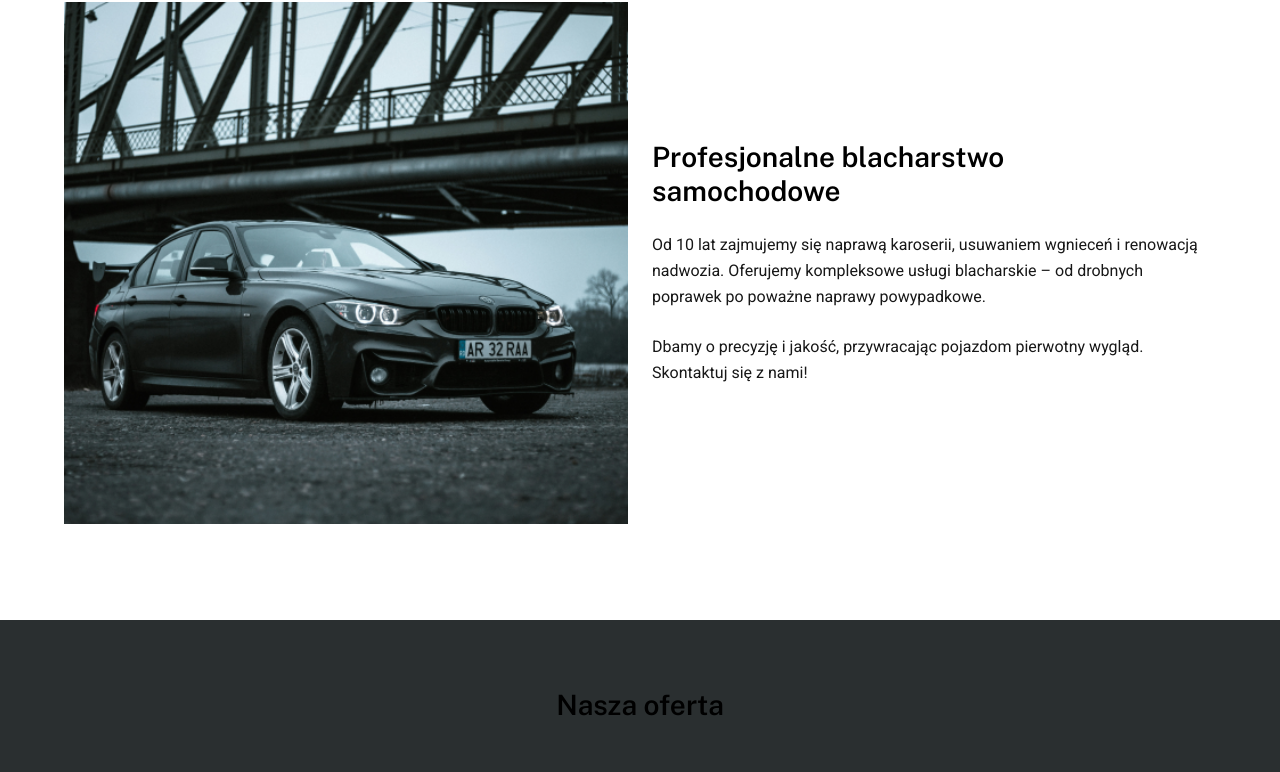
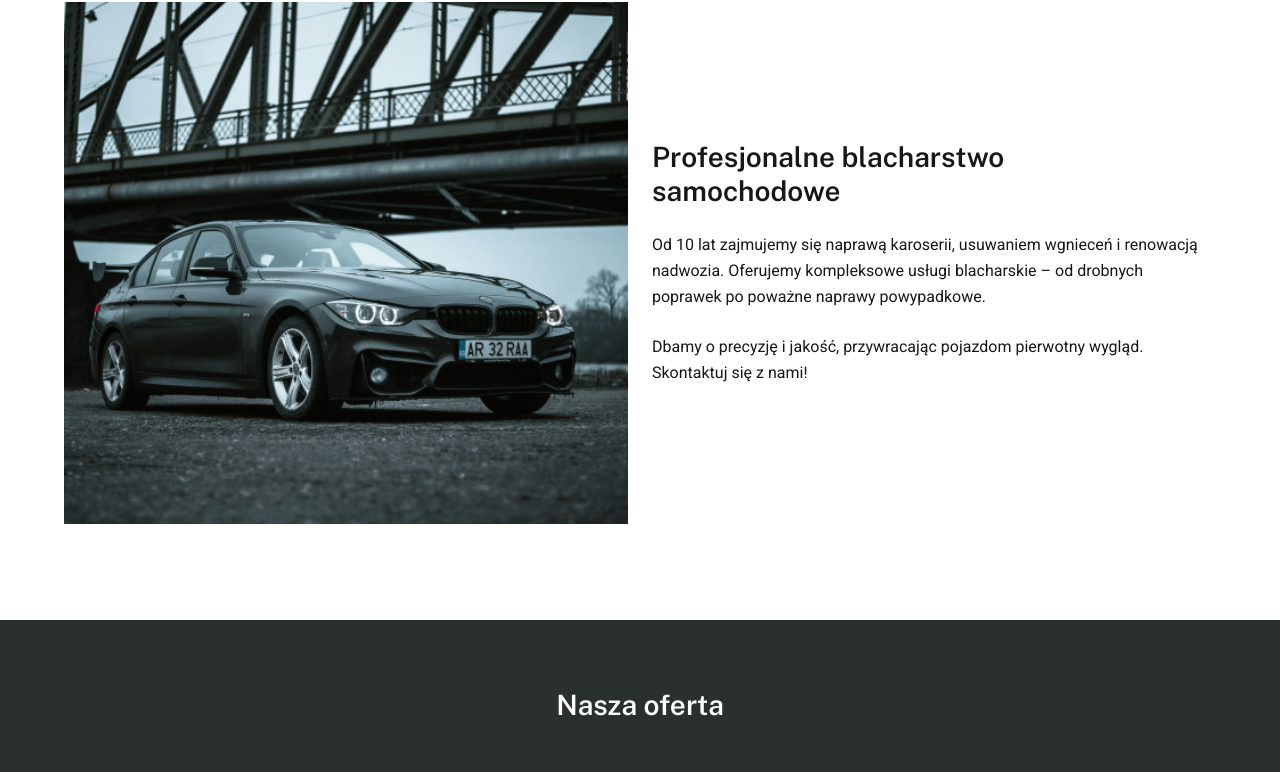
Before and after one commit to WiktoriaBielec/adcar, a Next.js app: page / in a window 1280 px wide. Shown: the part 894-1666 px from the top of the page. Built offline with nearby package versions, Linux system fonts and the light colour scheme.

Commit message:
text color fix

```diff
--- a/src/app/components/ReviewsSection.tsx
+++ b/src/app/components/ReviewsSection.tsx
@@ -27,7 +27,7 @@ export function ReviewsSection() {
   return (
     <section id="opinie" className="lg:scroll-mt-32 bg-gray-50 py-16 px-4">
       <div className="max-w-5xl mx-auto">
-        <h2 className="text-2xl md:text-3xl font-bold text-center mb-12">Opinie klientów</h2>
+        <h2 className="text-2xl md:text-3xl font-bold text-center text-black mb-12">Opinie klientów</h2>
 
         <div className="flex flex-col gap-8 md:gap-10 lg:flex-row lg:justify-between">
           {reviews.map((review, index) => (
--- a/src/app/globals.css
+++ b/src/app/globals.css
@@ -52,7 +52,7 @@ h1 {
 }
 
 h2 {
-  @apply text-[1.5rem] md:text-[1.75rem] font-semibold text-black;
+  @apply text-[1.5rem] md:text-[1.75rem] font-semibold;
   font-family: var(--font-public-sans), sans-serif;
 }
 
```
